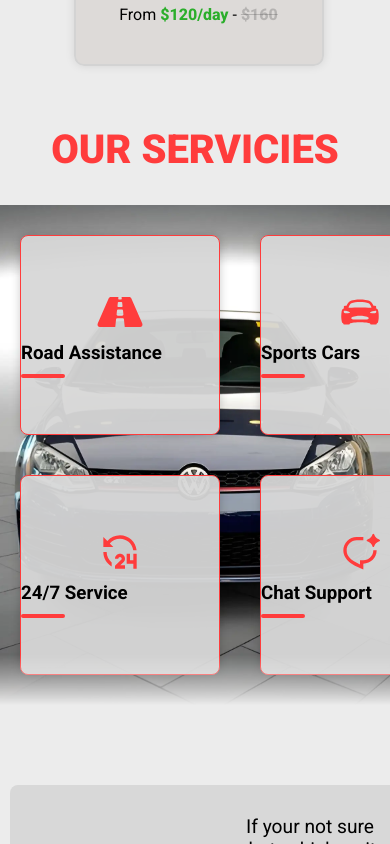
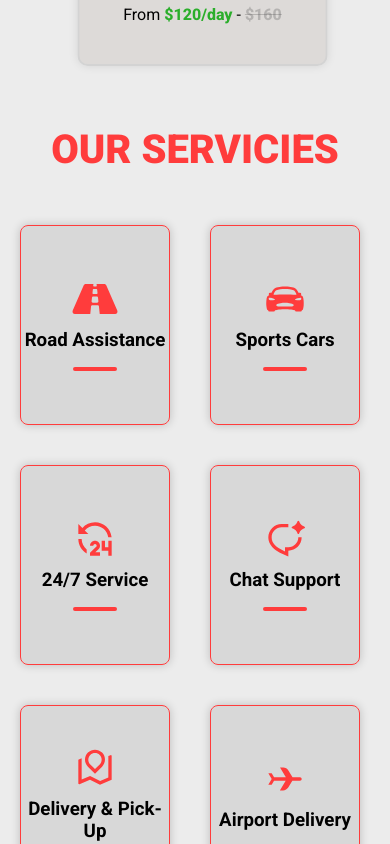
Before and after one commit to alelabas/Overspeed-Rentals, a React (Vite) app: page / in a window 390 px wide. Shown: the part 1156-2000 px from the top of the page. Built offline with nearby package versions, Linux system fonts and the light colour scheme; no server answers.

Commit message:
feat: enhance responsive design for Clients, Fleet, Vehicles, Footer, Header, and Services components; adjust layout and spacing

```diff
--- a/src/components/Clients/Clients.css
+++ b/src/components/Clients/Clients.css
@@ -63,11 +63,11 @@
 
     .clients-section-carousel {
         width: 100%;
-        margin: 0;
     }
 
     .image-carousel {
         height: 300px;
         width: auto;
+        transform: translateX(25%);
     }
 }
--- a/src/components/Fleet/Fleet.css
+++ b/src/components/Fleet/Fleet.css
@@ -243,7 +243,7 @@
 @media screen and (max-width: 600px) {
 
     .fleet-card {
-        margin-left: 15%;
+        transform: translateX(25%);
     }
 
     .fleet-header > h2 {
@@ -259,4 +259,8 @@
         flex-direction: column;
         align-items: center;
     }
+
+    .button-view-more {
+        width: 80%;
+    }
 }
--- a/src/components/Vehicles/Vehicles.css
+++ b/src/components/Vehicles/Vehicles.css
@@ -74,3 +74,41 @@
     font-weight: 600;
     color: rgb(113, 113, 113);
 }
+
+@media screen and (max-width: 600px) {
+
+    .types-section {
+        margin: 40px 0px;
+    }
+
+    .types-container {
+        margin: 0;
+    }
+
+    .types-text {
+        flex-direction: column;
+        align-items: center;
+        margin: 30px 0px;
+    }
+
+    .type-image {
+        width: 350px;
+    }
+
+    .type-inner-text {
+        position: absolute;
+        top: 5%;
+        transform: translateX(40%);
+        display: flex;
+        flex-direction: column;
+        align-items: center;
+        justify-content: center;
+        text-align: center;
+    }
+
+    .type-inner-text > h3::after {
+        content: '';
+        background-color: transparent;
+    }
+
+}
--- a/src/hooks/useCarousel.tsx
+++ b/src/hooks/useCarousel.tsx
@@ -37,7 +37,7 @@ export function useCarousel( {children, slides} : CarouselProps ) {
                 },
                 0: {
                     slidesPerView: 1,
-                    spaceBetween: 10,
+                    spaceBetween: 0,
                 }
             }}
         >
--- a/src/layouts/Footer/Footer.css
+++ b/src/layouts/Footer/Footer.css
@@ -27,7 +27,6 @@
     flex-direction: column;
     align-items: flex-start;
 }
-
 
 .content-wrap > ul {
     list-style: none;
@@ -97,6 +96,7 @@
 
     .site-map-section {
         flex-direction: column;
+        gap: 40px;
     }
 
     .content-wrap {
@@ -117,4 +117,15 @@
         flex-direction: column;
         align-items: center;
     }
+
+    .button-list > li {
+        list-style: none
+    }
+
+    .button-list:hover {
+        border-bottom: none;
+        color: rgb(160, 140, 140);
+        transition: all 0.5s ease-in-out;
+    }
+
 }
--- a/src/layouts/Header/header.css
+++ b/src/layouts/Header/header.css
@@ -40,7 +40,7 @@
         height: 80px;
         animation: adjust-header linear both;
         animation-timeline: scroll();
-        animation-range: 0 150px;
+        animation-range: 0 100px;
     }
 
     @keyframes adjust-header {
--- a/src/layouts/Servicies/servicies.css
+++ b/src/layouts/Servicies/servicies.css
@@ -81,3 +81,52 @@
     background-color: rgba(224, 224, 224, 0.944);
     box-shadow: 0 0 20px rgba(0, 0, 0, 0.4);
 }
+
+@media screen and (max-width: 600px) {
+
+    .services-container {
+        display: flex;
+        flex-flow: row wrap;
+        height: auto;
+        background-image: none;
+        mask-image: none;
+    }
+
+    .services-group {
+        display: flex;
+        flex-flow: row wrap;
+    }
+
+    .service-container {
+        width: 150px;
+        display: flex;
+        align-items: center;
+        text-align: center;
+        position: relative;
+    }
+
+    .service-container > h3 {
+        width: 100%;
+        text-align: center;
+        position: relative;
+        padding-bottom: 20px;
+    }
+
+    .service-container > h3::after {
+        content: "";
+        position: absolute;
+        bottom: 0;
+        left: 50%;
+        transform: translateX(-50%);
+        width: 100%;
+        max-width: 44px;
+        height: 4px;
+        background: rgb(255, 60, 60);
+        margin: 0 auto;
+    }
+
+    .service-container:hover > h3::after {
+        left: 50%;
+        transform: translateX(-50%);
+    }
+}
```
